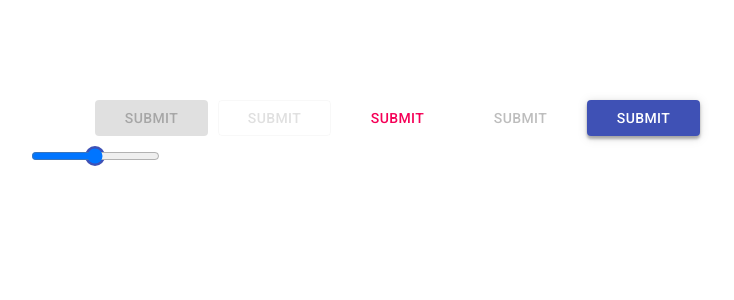
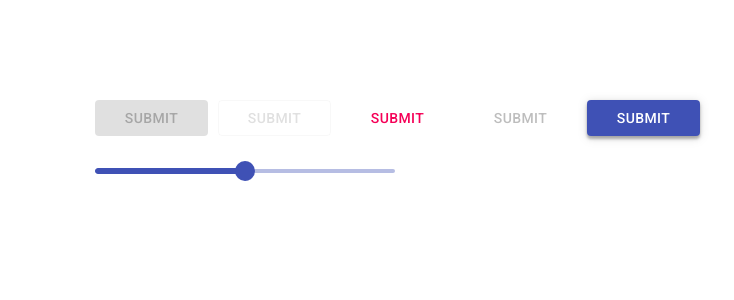
Before and after one commit to z123fg/antraui, a React (Create React App) app: page / in a window 1280 px wide. Shown: the top 300 px of the page, without its empty margins (5-739 px from the left). Built offline with nearby package versions, Linux system fonts and the light colour scheme.

Commit message:
Add basic styles and implement mouse drag first version

```diff
--- a/src/components/MySlider/MySlider.tsx
+++ b/src/components/MySlider/MySlider.tsx
@@ -1,4 +1,4 @@
-import React, { FC, ChangeEvent, useState } from 'react'
+import React, { FC, ChangeEvent, useState, MouseEvent, useRef, useLayoutEffect, useEffect } from 'react'
 
 type SliderSize = 'small' | 'medium' | string
 
@@ -44,7 +44,7 @@ interface IMySliderProps {
 }
 
 const MySlider: FC<IMySliderProps> = ({
-  value,
+  value = 50,
   size = 'medium',
   color,
   marks,
@@ -54,9 +54,71 @@ const MySlider: FC<IMySliderProps> = ({
   step = 1,
   onChange,
 }) => {
-  const [values, setValues] = useState(Array.isArray(value) ? value : [value]);
+  const [values, setValues] = useState<number[]>(Array.isArray(value) ? value : [value])
+  const [railEdge, setRailEdge] = useState({ left: 0, top: 0, right: 0, bottom: 0 })
+  const [mousePosition, setMousePosition] = useState({ left: 0, top: 0})
+  const [recordingMove, setRecordingMove] = useState(false)
+
+  const railEl = useRef<HTMLSpanElement>(null)
+
+  useLayoutEffect(() => {
+    if (railEl.current) {
+      const rect = railEl.current.getBoundingClientRect()
+      setRailEdge({
+        left: rect.x,
+        top: rect.y,
+        right: rect.x + rect.width,
+        bottom: rect.y + rect.height
+      })
+    }
+  }, [])
+
+  useEffect(() => {
+    const railLength = railEdge.right - railEdge.left
+    const coveredLength = mousePosition.left - railEdge.left
+    const newPercentage = coveredLength / railLength
+    let newValue = (max - min) * newPercentage
+    if (newValue % step >= step / 2) {
+      newValue = Math.floor(newValue / step) * step
+    } else {
+      newValue = (Math.floor(newValue / step) + 1) * step
+    }
+    if (newValue > max) {
+      newValue = max
+    }
+    if (newValue < min) {
+      newValue = min
+    }
+    setValues([newValue])
+  }, [mousePosition])
+
+  const valueToPercent = (value: number, min: number, max: number) => {
+    return value / (max - min) * 100
+  }
+
+  const handleMouseDown = (e: MouseEvent<Element>) => {
+    console.log('mousedown', e)
+    setRecordingMove(true)
+  }
+
+  const handleMouseMove = (e: MouseEvent<Element>) => {
+    if (recordingMove) {
+      setMousePosition({
+        left: e.clientX,
+        top: e.clientY
+      })
+    }
+  }
+
+  const handleMouseUp = (e: MouseEvent<Element>) => {
+    console.log('mouseup', e)
+    //change value
+    setRecordingMove(false)
+
+  }
 
   const handleChange = (e: ChangeEvent<HTMLInputElement>, idx: number) => {
+    console.log('handle change called')
     const newValues = [...values]
     newValues[idx] = +e.target.value
     setValues(newValues)
@@ -64,17 +126,28 @@ const MySlider: FC<IMySliderProps> = ({
   }
 
   return (
-    <span className="slider-root">
-      <span className="slider-rail slider-rail--horizontal"/>
-      <span className="slider-track slider-track--horizontal"/>
+    <span
+      className="slider-root slider-root--horizontal"
+      onMouseDown={handleMouseDown}
+      onMouseMove={handleMouseMove}
+      onMouseUp={handleMouseUp}
+    >
+      <span className="slider-rail slider-rail--horizontal" ref={railEl}/>
+      <span
+        className="slider-track slider-track--horizontal"
+        style={{ left: '0%', width: `${valueToPercent(values[0], min, max)}%`}}
+      />
       {values.map((value, index) => {
         return (
           <React.Fragment key={`slider-${index}`}>
-            <span className="slider-thumb slider-thumb--horizontal">
+            <span
+              className="slider-thumb slider-thumb--horizontal"
+              style={{ left: `${valueToPercent(values[index], min, max)}%`}}
+            >
               <input
                 type="range"
                 className="slider-thumb__input"
-                value={value}
+                value={values[index]}
                 onChange={(e) => handleChange(e, index)}
               />
             </span>
--- a/src/components/MySlider/_MySlider.scss
+++ b/src/components/MySlider/_MySlider.scss
@@ -1,4 +1,26 @@
 @use '../../scss/variable';
+
+@mixin root($orientation) {
+  border-radius: 12px;
+  box-sizing: content-box;
+  display: inline-block;
+  position: relative;
+  cursor: pointer;
+  touch-action: none;
+  color: variable.$primary-color;
+  // width should be defined by container
+  flex: 0 0 300px;
+
+  @if $orientation == 'horizontal' {
+    height: 4px;
+    width: 100%;
+    padding: 13px 0;
+  } @else {
+    height: 100%;
+    width: 4px;
+    padding: 0 13px;
+  }
+}
 
 @mixin rail($orientation) {
   display: block;
@@ -87,13 +109,12 @@
 }
 
 .slider-root {
-  border-radius: 12px;
-  box-sizing: content-box;
-  display: inline-block;
-  position: relative;
-  cursor: pointer;
-  touch-action: none;
-  color: variable.$primary-color;
+  &.slider-root--horizontal {
+    @include root('horizontal');
+  }
+  &.slider-root--vertical {
+    @include root('horizontal');
+  }
 
   .slider-rail {
     &.slider-rail--horizontal {
@@ -118,4 +139,18 @@
       @include thumb('horizontal');
     }
   }
+
+  .slider-thumb__input {
+    border: 0px;
+    clip: rect(0px, 0px, 0px, 0px);
+    height: 100%;
+    margin: -1px;
+    overflow: hidden;
+    padding: 0px;
+    position: absolute;
+    white-space: nowrap;
+    width: 100%;
+    direction: ltr;
+
+  }
 }
```
